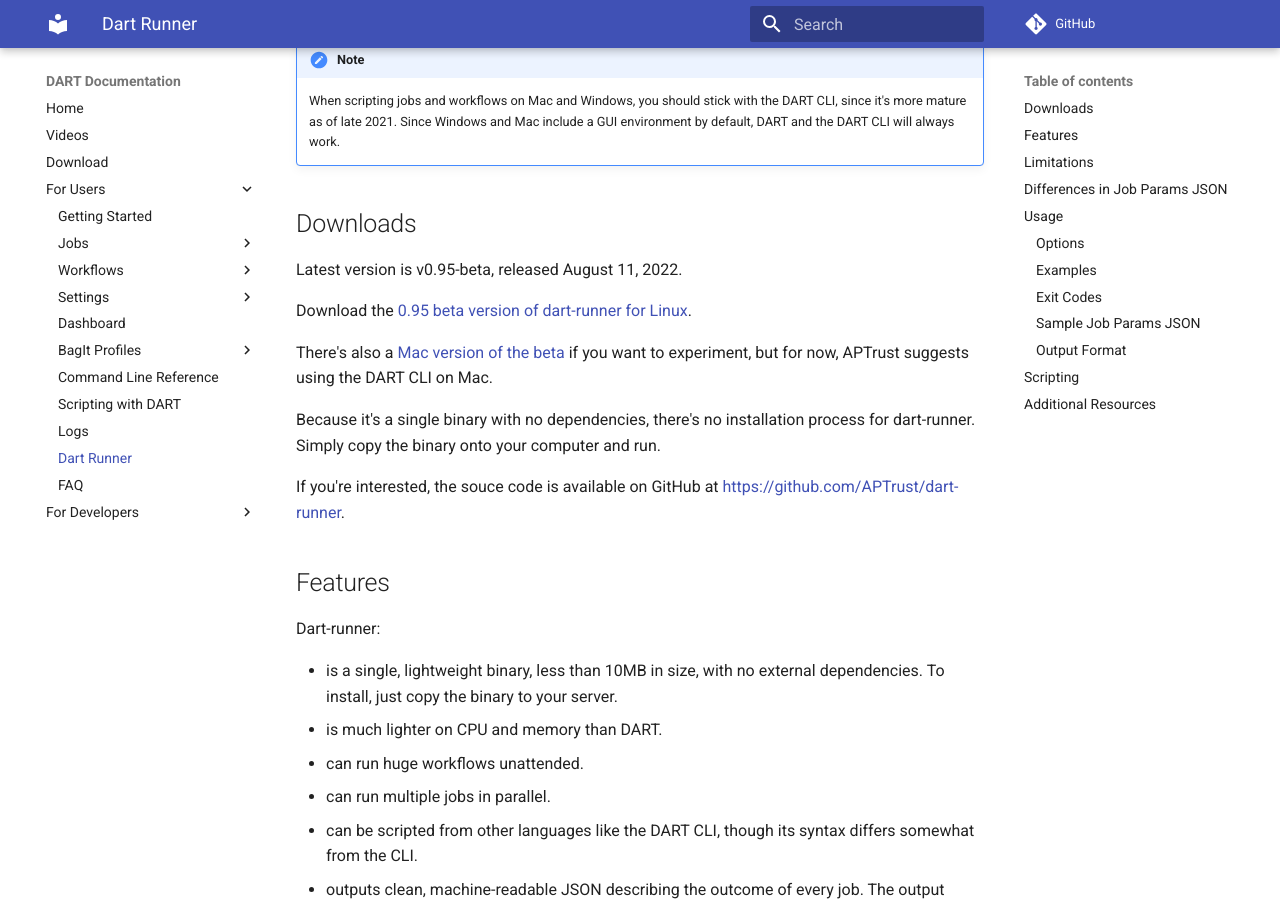
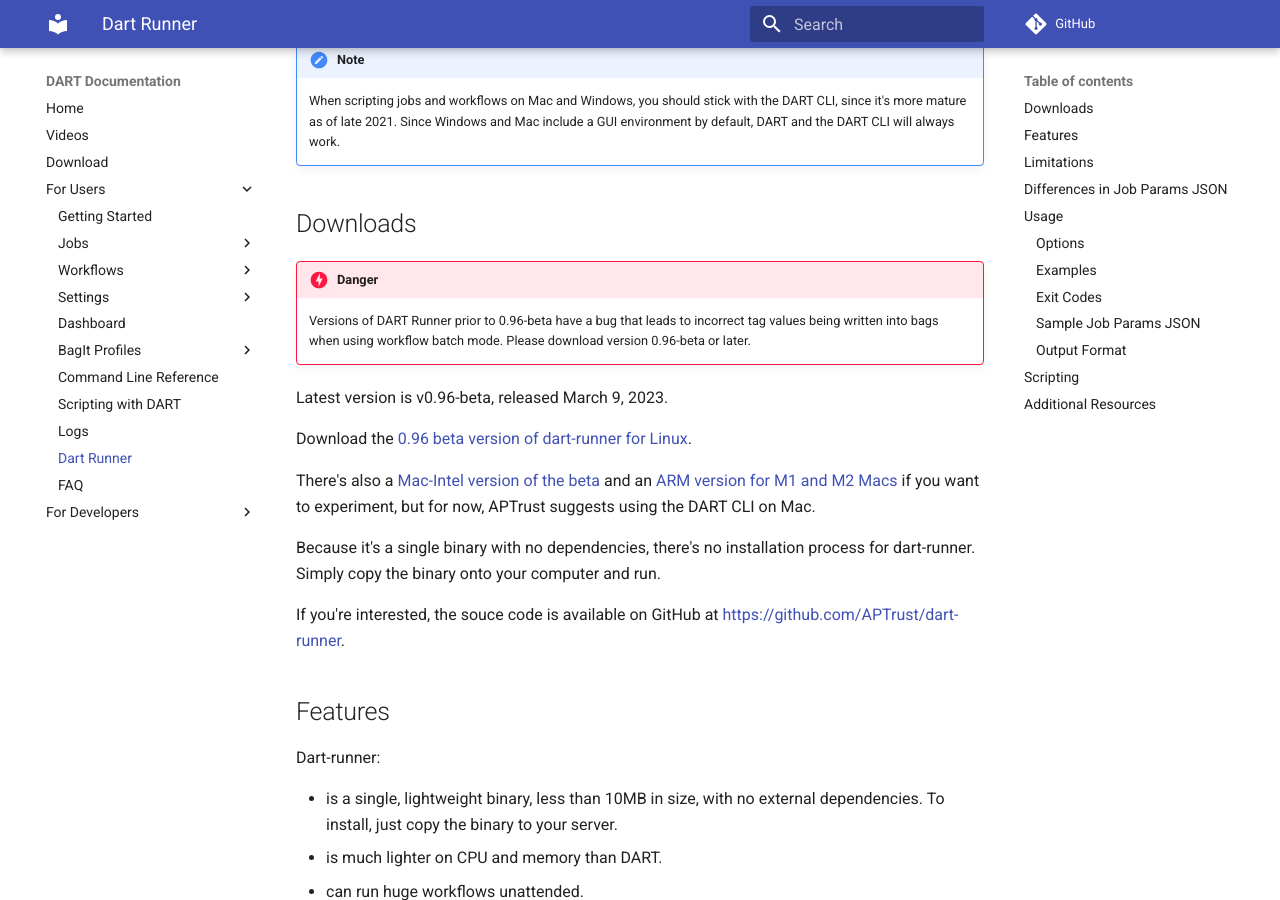
Before and after one commit to APTrust/dart-docs, an MkDocs documentation site: the page built from docs/users/dart_runner.md, in a window 1280 px wide and 900 px high, scrolled down 581 px. Built offline with MkDocs 1.6.1 and Material for MkDocs 9.7.7, drawn with Linux system fonts in a browser that asks for light colours; comment, search, counter and statistics services are not loaded.

Commit message:
Updated download links to point to 0.96-beta and added warning.

```diff
--- a/docs/users/dart_runner.md
+++ b/docs/users/dart_runner.md
@@ -18,11 +18,16 @@
 
 ## Downloads
 
-Latest version is v0.95-beta, released August 11, 2022.
+!!! danger
+    Versions of DART Runner prior to 0.96-beta have a bug that leads
+    to incorrect tag values being written into bags when using
+    workflow batch mode. Please download version 0.96-beta or later.
 
-Download the [0.95 beta version of dart-runner for Linux](https://s3.amazonaws.com/aptrust.public.download/dart-runner/v0.95-beta/linux-x64/dart-runner).
+Latest version is v0.96-beta, released March 9, 2023.
 
-There's also a [Mac version of the beta](https://s3.amazonaws.com/aptrust.public.download/dart-runner/v0.95-beta/mac-x64/dart-runner) if you want to experiment, but for now, APTrust suggests using the DART CLI on Mac.
+Download the [0.96 beta version of dart-runner for Linux](https://s3.amazonaws.com/aptrust.public.download/dart-runner/v0.96-beta/linux-x64/dart-runner).
+
+There's also a [Mac-Intel version of the beta](https://s3.amazonaws.com/aptrust.public.download/dart-runner/v0.96-beta/mac-x64/dart-runner) and an [ARM version for M1 and M2 Macs](https://s3.amazonaws.com/aptrust.public.download/dart-runner/v0.96-beta/mac-arm64/dart-runner) if you want to experiment, but for now, APTrust suggests using the DART CLI on Mac.
 
 Because it's a single binary with no dependencies, there's no installation process for dart-runner. Simply copy the binary onto your computer and run.
 
```
